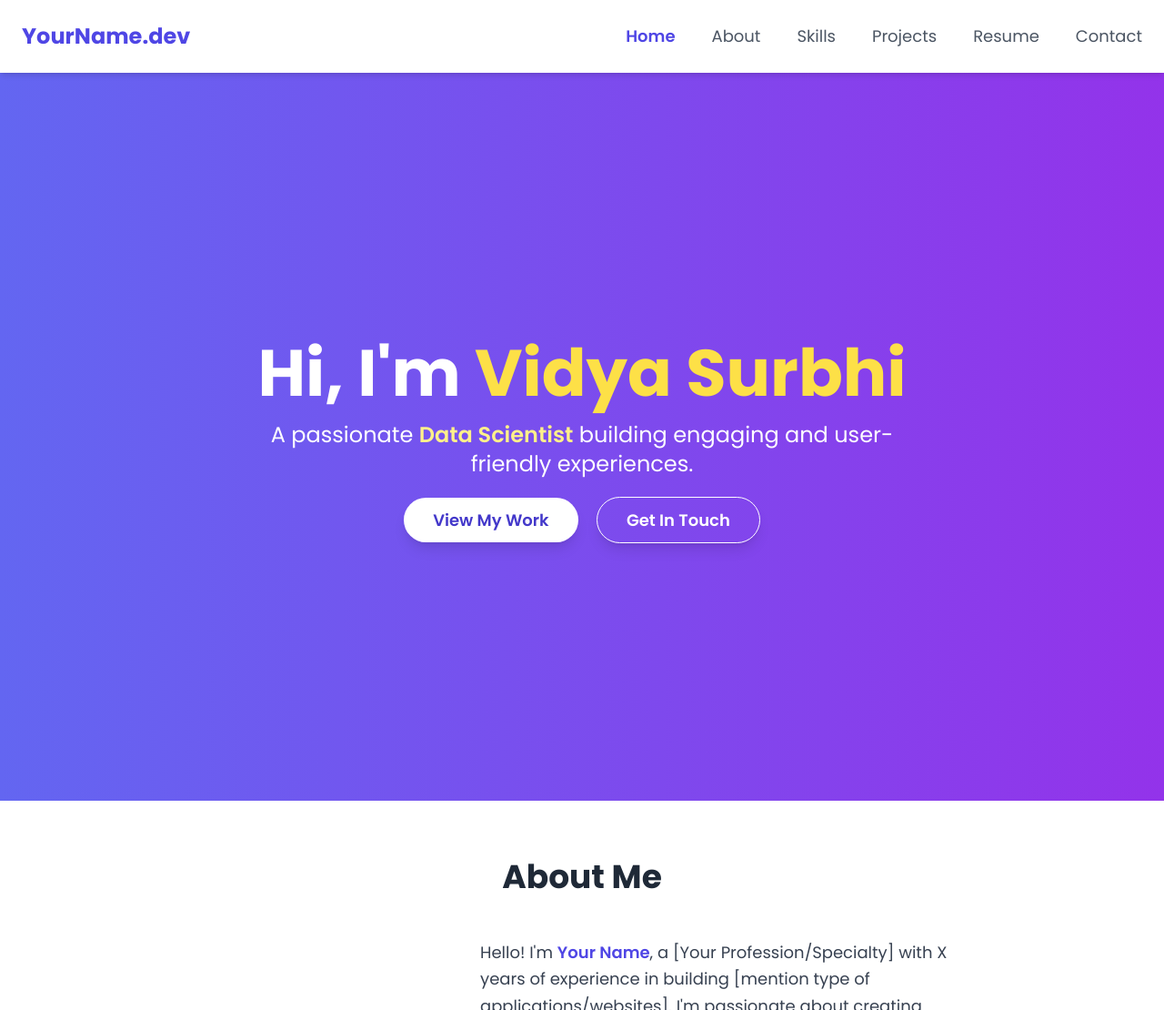
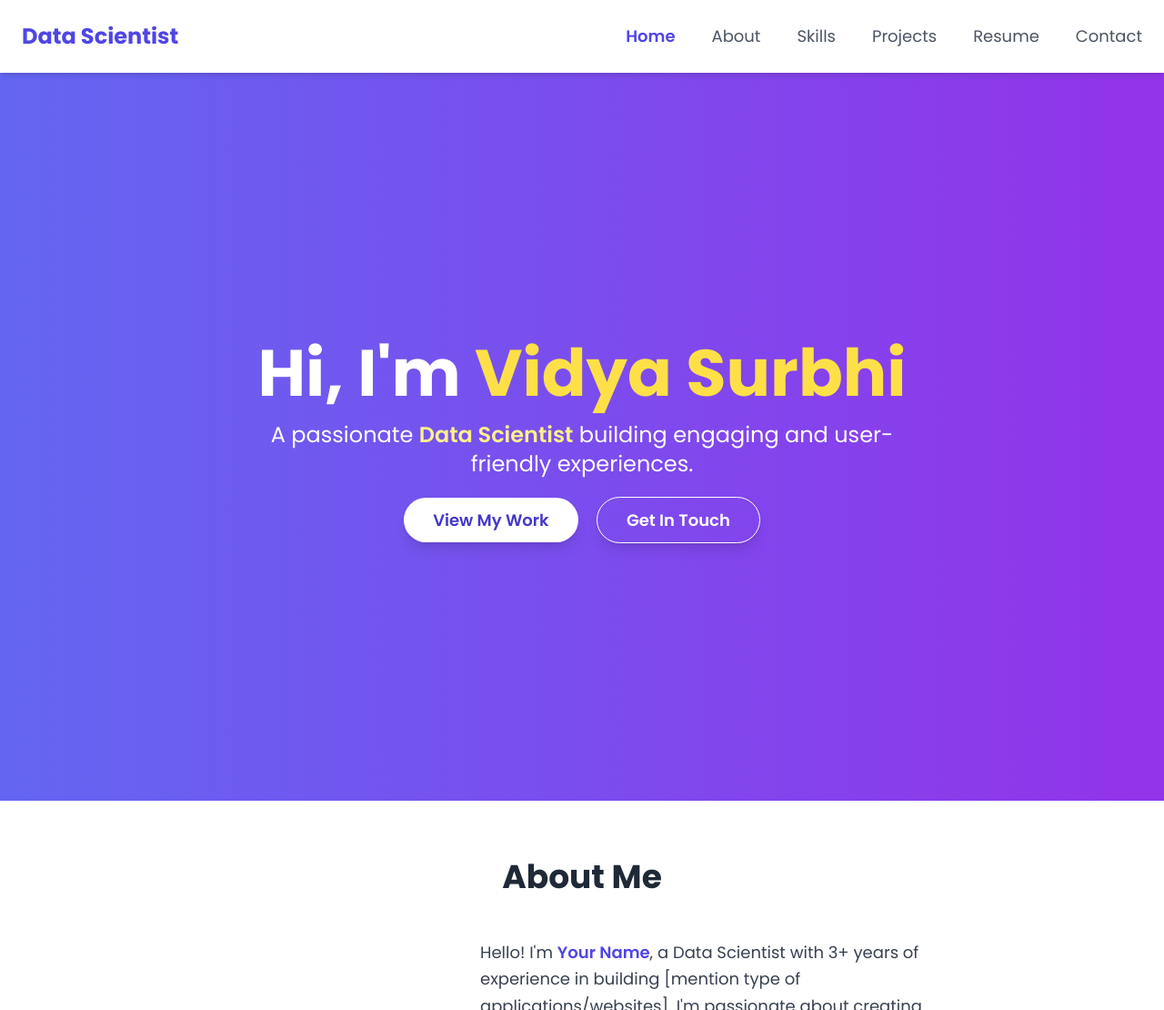
Before and after one commit to VidyaSurbhi/vidyasurbhi.github.io, a plain HTML site: page index.html in a window 1280 px wide. Shown: the top 1110 px of the page at 91% size. Drawn offline with nearby package versions, Linux system fonts and the light colour scheme.

Commit message:
Update index.html

```diff
--- a/index.html
+++ b/index.html
@@ -24,7 +24,7 @@
 
     <nav class="bg-white shadow-md fixed w-full z-10 top-0">
         <div class="container mx-auto px-4 py-4 flex justify-between items-center">
-            <a href="#home" class="text-2xl font-bold text-indigo-600 rounded-md p-2 hover:bg-gray-100 transition-colors">YourName.dev</a>
+            <a href="#home" class="text-2xl font-bold text-indigo-600 rounded-md p-2 hover:bg-gray-100 transition-colors">Data Scientist</a>
             <div class="md:hidden">
                 <button id="menu-toggle" class="text-gray-600 hover:text-indigo-600 focus:outline-none focus:text-indigo-600 rounded-md p-2 hover:bg-gray-100 transition-colors">
                     <i class="fas fa-bars text-2xl"></i>
@@ -68,10 +68,10 @@
                 <h2 class="text-4xl font-bold text-center text-gray-800 mb-12">About Me</h2>
                 <div class="flex flex-col md:flex-row items-center md:space-x-12">
                     <div class="md:w-1/3 mb-8 md:mb-0">
-                        <img src="https://github.com/VidyaSurbhi/vidyasurbhi.github.io/blob/main/IMG_20240519_231644.jpg" alt="Your Photo" class="rounded-full shadow-lg mx-auto md:mx-0 w-64 h-64 object-cover border-4 border-indigo-200">
+                        <img src="https://github.com/VidyaSurbhi/vidyasurbhi.github.io/blob/327ea0e60b306688abd3e82f3ff4abdb3796d724/IMG_20240519_231644.jpg" alt="Your Photo" class="rounded-full shadow-lg mx-auto md:mx-0 w-64 h-64 object-cover border-4 border-indigo-200">
                     </div>
                     <div class="md:w-2/3 text-lg text-gray-700 leading-relaxed">
-                        <p class="mb-4">Hello! I'm <span class="font-semibold text-indigo-600">Your Name</span>, a [Your Profession/Specialty] with X years of experience in building [mention type of applications/websites]. I'm passionate about creating intuitive, dynamic, and visually appealing web solutions.</p>
+                        <p class="mb-4">Hello! I'm <span class="font-semibold text-indigo-600">Your Name</span>, a Data Scientist with 3+ years of experience in building [mention type of applications/websites]. I'm passionate about creating intuitive, dynamic, and visually appealing web solutions.</p>
                         <p class="mb-4">My journey into technology began when [briefly mention how you started or what excites you about your field]. I thrive on solving complex problems and continuously learning new technologies to deliver high-quality products.</p>
                         <p>When I'm not coding, you can find me [mention a hobby or interest, e.g., hiking, reading sci-fi, playing guitar]. I believe in a balanced life and bringing creativity into everything I do.</p>
                         <div class="mt-8 text-center md:text-left">
```
